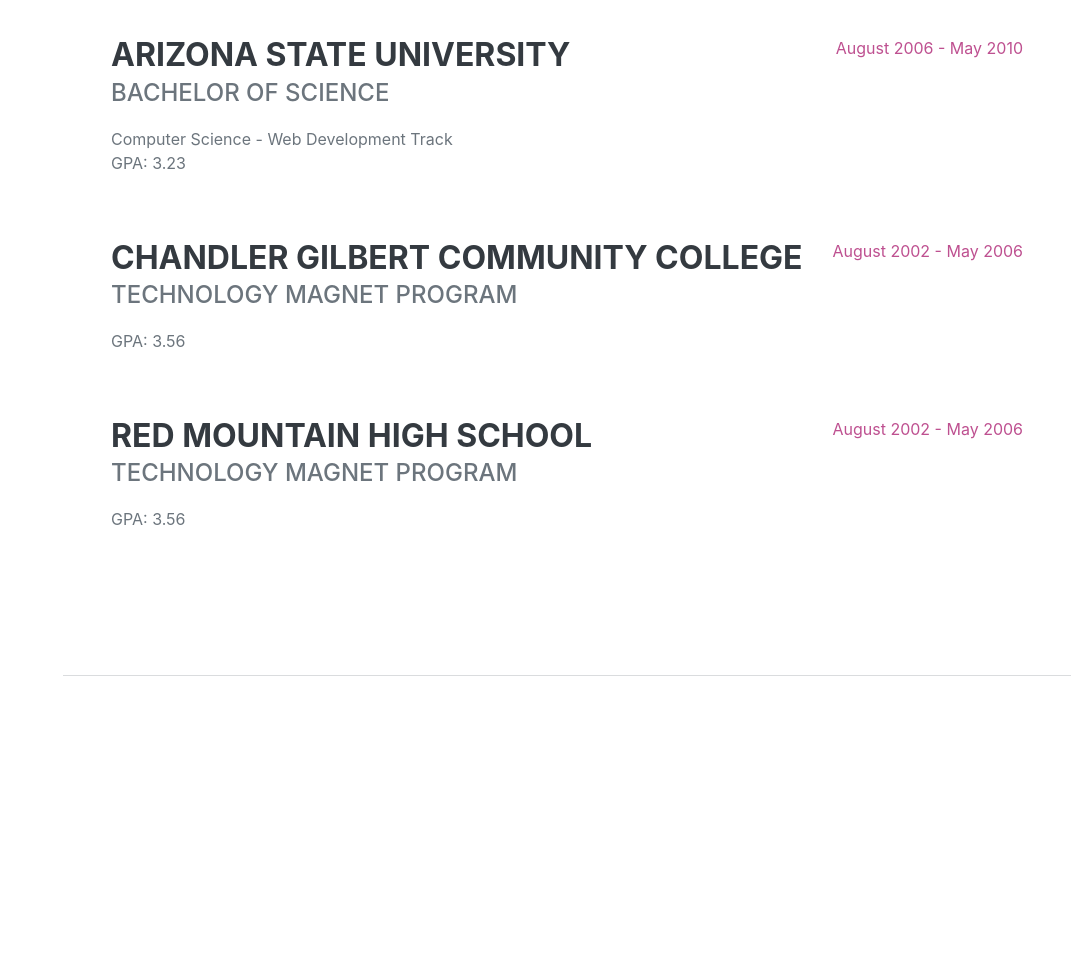
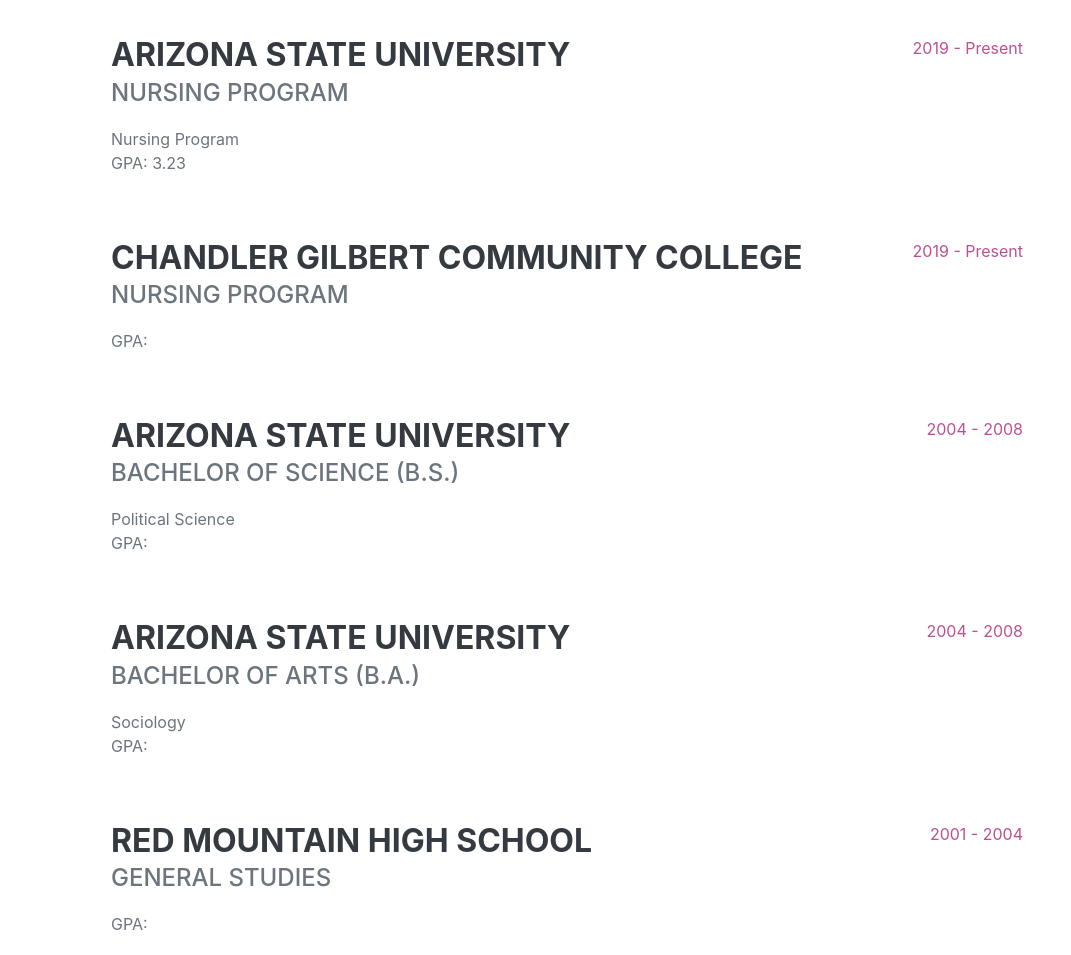
Before and after one commit to MikeyZ89/CoriWoodsResume, a website: page src/pug/index.pug in a window 1280 px wide. Shown: the part 960-1915 px from the top of the page, without its empty margins (209-1280 px from the left). Before the commit the page ends 1636 px from the top, so only its background shows below. Drawn offline with nearby package versions, Linux system fonts and the light colour scheme; files that its build step writes are made by us from their sources; a web font is replaced by a local one.

Commit message:
updates to education script

```diff
--- a/src/pug/index.pug
+++ b/src/pug/index.pug
@@ -123,27 +123,45 @@
                     .d-flex.flex-column.flex-md-row.justify-content-between.mb-5
                         .flex-grow-1
                             h3.mb-0 Arizona State University
-                            .subheading.mb-3 Bachelor of Science
-                            div Computer Science - Web Development Track
+                            .subheading.mb-3 Nursing Program
+                            div Nursing Program
                             p GPA: 3.23
                         .flex-shrink-0
-                            span.text-primary August 2006 - May 2010
+                            span.text-primary 2019 - Present
 
                     .d-flex.flex-column.flex-md-row.justify-content-between.mb-5
                         .flex-grow-1
                             h3.mb-0 Chandler Gilbert Community College
-                            .subheading.mb-3 Technology Magnet Program
-                            p GPA: 3.56
+                            .subheading.mb-3 Nursing Program
+                            p GPA:
                         .flex-shrink-0
-                            span.text-primary August 2002 - May 2006
+                            span.text-primary 2019 - Present
+
+                    .d-flex.flex-column.flex-md-row.justify-content-between.mb-5
+                        .flex-grow-1
+                            h3.mb-0 Arizona State University
+                            .subheading.mb-3 Bachelor of Science (B.S.)
+                            div Political Science
+                            p GPA:
+                        .flex-shrink-0
+                            span.text-primary 2004 - 2008
+
+                    .d-flex.flex-column.flex-md-row.justify-content-between.mb-5
+                        .flex-grow-1
+                            h3.mb-0 Arizona State University
+                            .subheading.mb-3 Bachelor of Arts (B.A.)
+                            div Sociology
+                            p GPA:
+                        .flex-shrink-0
+                            span.text-primary 2004 - 2008
 
                     .d-flex.flex-column.flex-md-row.justify-content-between.mb-5
                         .flex-grow-1
                             h3.mb-0 Red Mountain High School
-                            .subheading.mb-3 Technology Magnet Program
-                            p GPA: 3.56
+                            .subheading.mb-3 General Studies
+                            p GPA:
                         .flex-shrink-0
-                            span.text-primary August 2002 - May 2006
+                            span.text-primary 2001 - 2004
 
             hr.m-0
 
```
